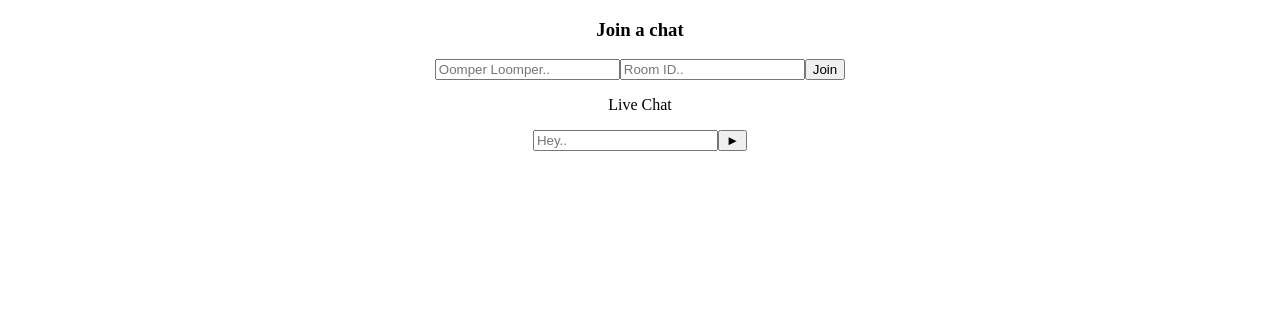
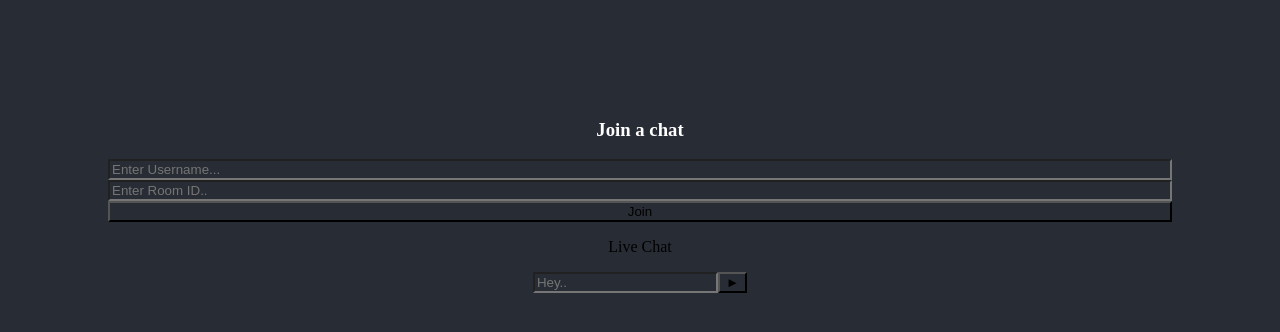
Before and after one commit to Sasayi08/chat_app, a React (Create React App) app in the folder client/: page / in a window 1280 px wide. Shown: the top 332 px of the page. Built offline with nearby package versions, Linux system fonts and the light colour scheme; no server answers.

Commit message:
changes to frontEnd

```diff
--- a/client/src/App.css
+++ b/client/src/App.css
@@ -1,10 +1,20 @@
+*{
+  background-color: #282c34;
+}
 .App {
   text-align: center;
+  display:flex;
+  flex-direction: column;
+  justify-content: center;
+  margin: 100px;
 }
 
 .App-logo {
   height: 40vmin;
   pointer-events: none;
+}
+h3{
+  color: white;
 }
 
 @media (prefers-reduced-motion: no-preference) {
--- a/client/src/App.js
+++ b/client/src/App.js
@@ -20,17 +20,17 @@ function App() {
   return (
     <div className="App">
         <h3>Join a chat</h3>
-        <input
+        <input class="userName"
           type='text'
-          placeholder='Oomper Loomper..'
+          placeholder='Enter Username...'
           onChange={(event) => {
             setUsername(event.target.value);
           }}
         />
 
-        <input
+        <input class="userName"
           type='text'
-          placeholder='Room ID..'
+          placeholder='Enter Room ID..'
           onChange={(event) => {
             setRoom(event.target.value);
           }}
```
Also changed, not shown: 2 other files (tests, documents, lock files or other folders).
